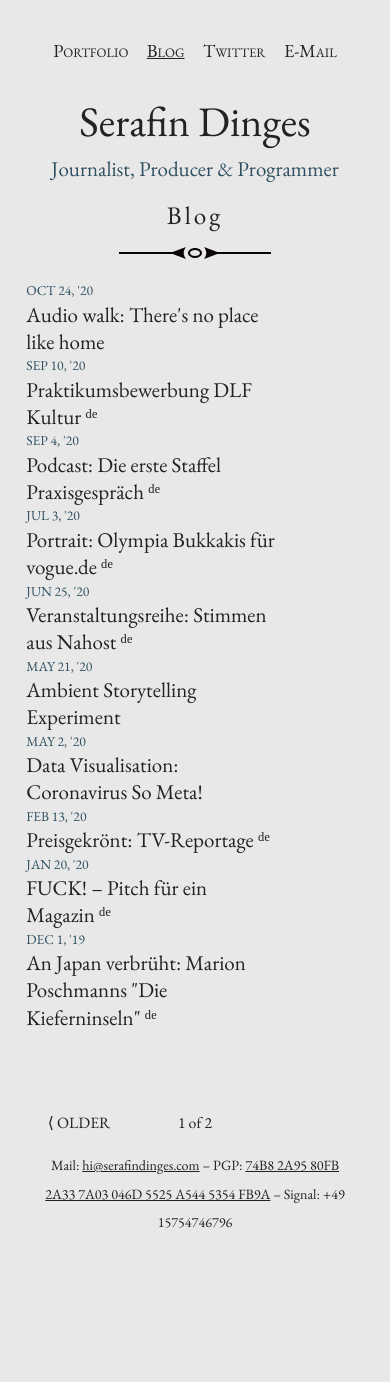
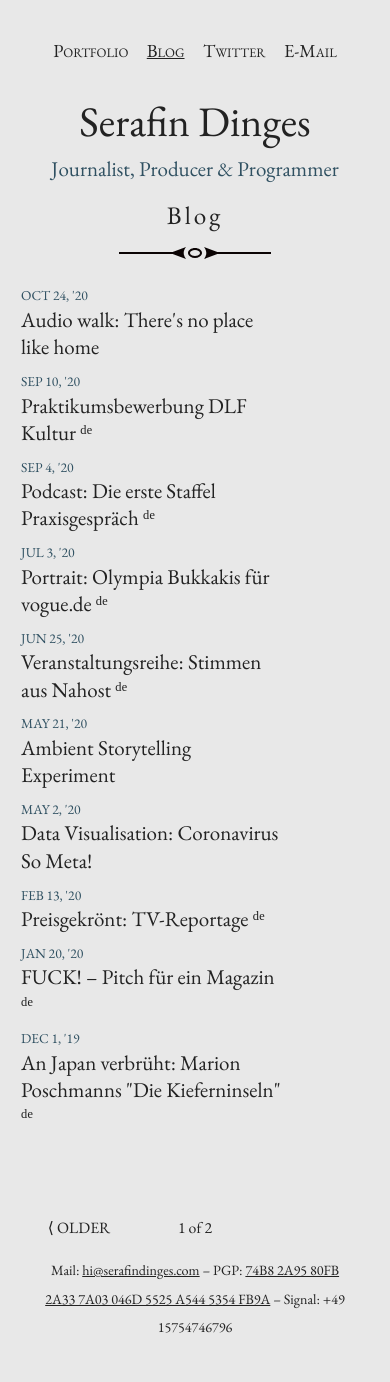
Before and after one commit to SerafinDinges/serafindinges.com, a Jekyll site: the page built from blog/index.html, in a window 390 px wide. Built offline with Jekyll 4.4.1, drawn with Linux system fonts in a browser that asks for light colours; the list of posts is cut into pages by our own code; before the commit the page ends 1277 px from its top, so only the background shows below that.

Commit message:
Update _base.scss

```diff
--- a/_sass/_base.scss
+++ b/_sass/_base.scss
@@ -257,7 +257,7 @@ a.feature .title:hover {
     }
   }
   .post-link {
-    padding: 0 .25em !important;
+    padding: .25em 0 !important;
   }
   .post-link__heading h1 {
     line-height: 1.3em;
```
